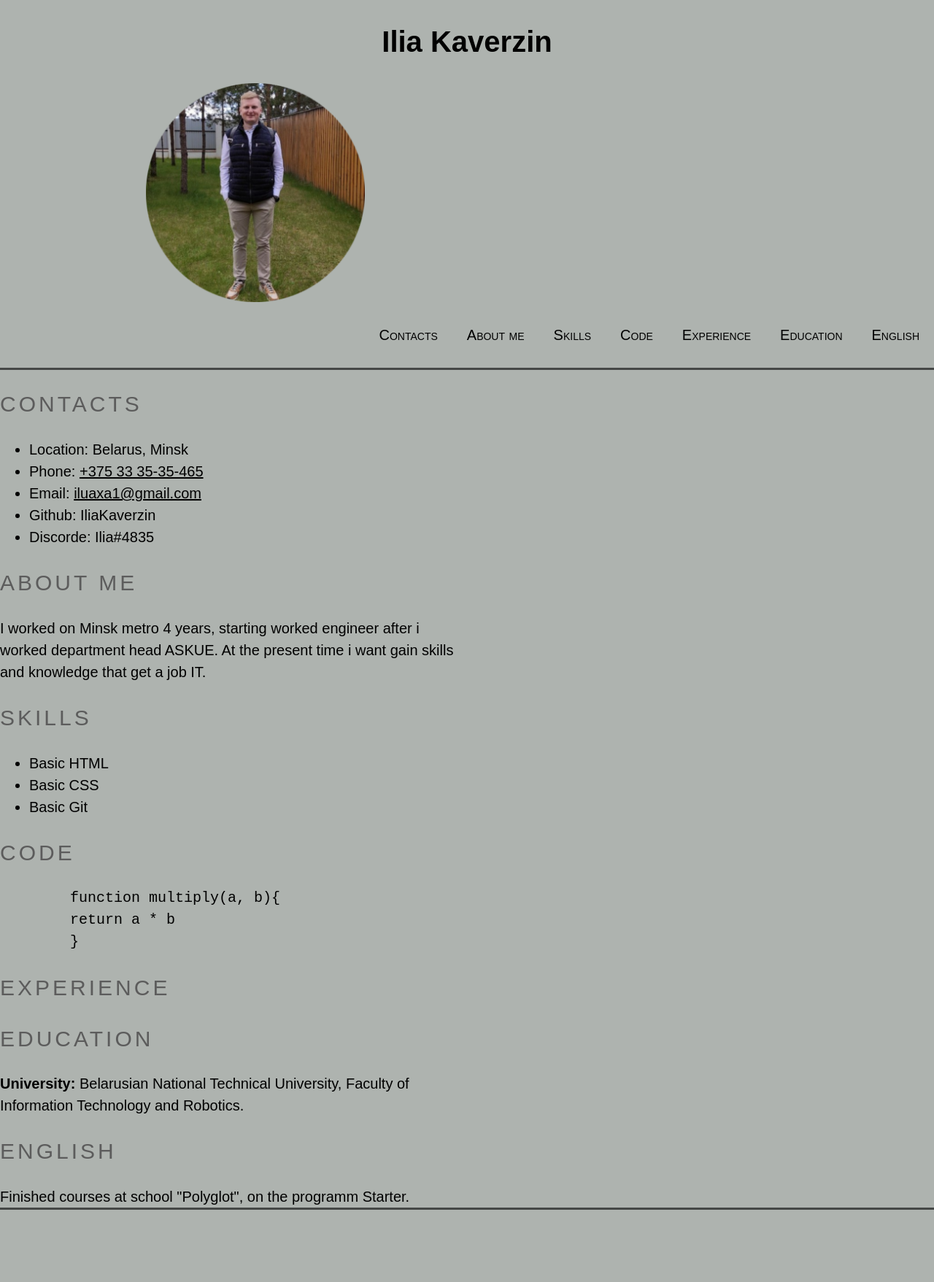
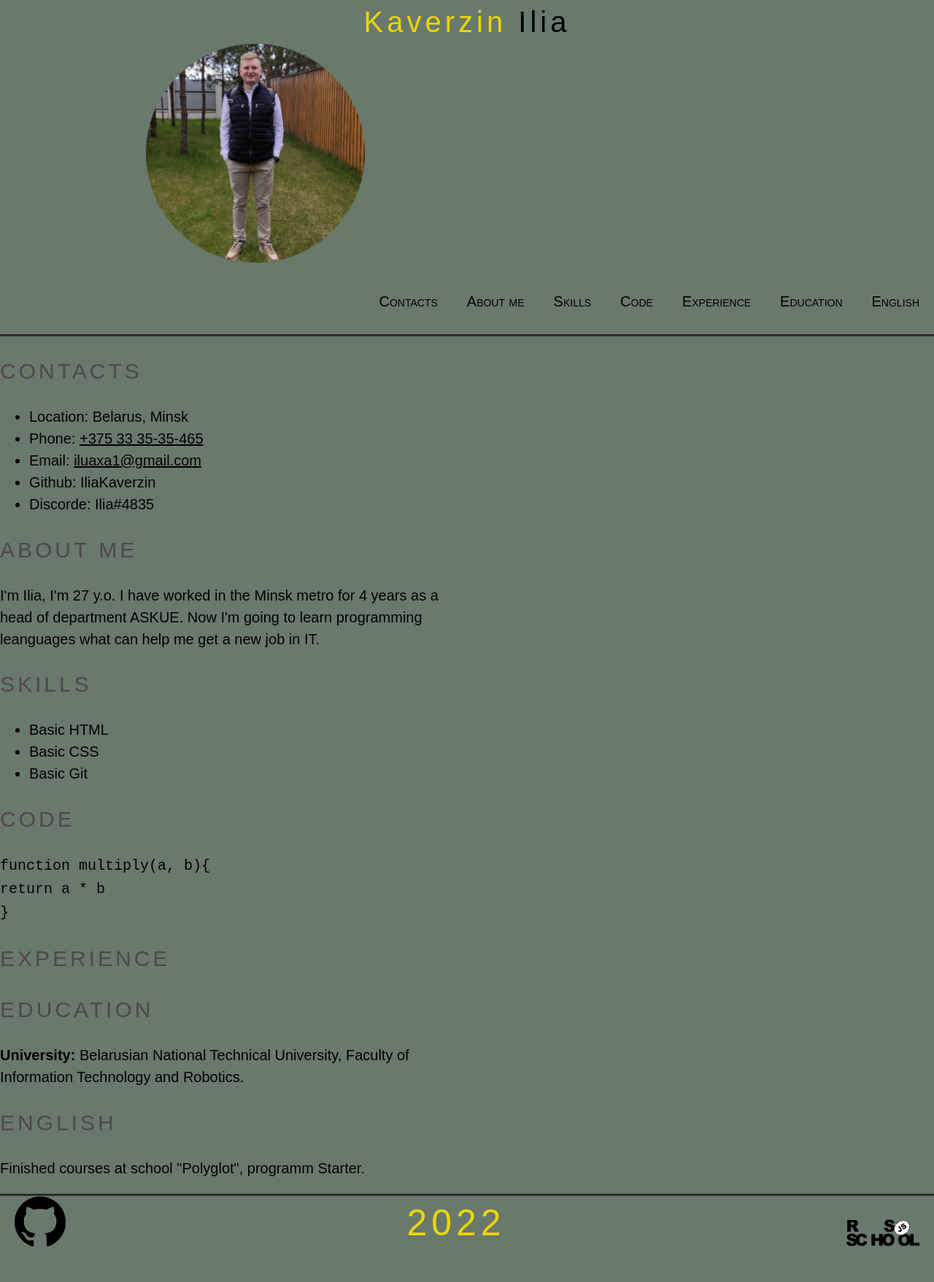
Before and after one commit to IliaKaverzin/rsschool-cv, a plain HTML site: page index.html in a window 1280 px wide. Shown: the whole page at 73% size. Before the commit the page ends 1658 px from the top, so only its background shows below. Drawn offline with Linux system fonts and the light colour scheme.

Commit message:
feat: finish

```diff
--- a/index.html
+++ b/index.html
@@ -9,11 +9,9 @@
     <link rel="icon" href="assets/img/favicon.ico">
 </head>
 <body>
-    <head class="header">
-        <div class="container">
-        </div>
-        <h1 class="title">Ilia Kaverzin</h1>
-        <img class="mainphoto" src="/assets/img/avatar.png" alt="no photo" width="300px" height="300px">
+    <header class="header">
+        <h1 class="title"><span class="kaverzin">Kaverzin</span> Ilia</h1>
+        <img class="mainphoto" src="assets/img/avatar.png" alt="no photo" width="300" height="300">
             <nav class="nav">
                 <ul class="nav-list">
                     <li class="nav-item"><a href="#contacts" class="nav-link">Contacts</a></li>
@@ -25,11 +23,11 @@
                     <li class="nav-item"><a href="#english" class="nav-link">English</a></li>
                 </ul>
             </nav>
-    </head>
+    </header>
     <main class="main">
             <div class="container">
         <section class="section" id="contacts">
-            <h1 class="section-title">Contacts</h1>
+            <h2 class="section-title">Contacts</h2>
             <ul class="contacts">
                 <li class="li-contacts">Location: Belarus, Minsk</li>
                 <li class="li-contacts">Phone: <a href="tel:+375333535465" class="link-contacts">+375 33 35-35-465</a></li>
@@ -40,7 +38,7 @@
         </section>
         <section class="section" id="aboutme">
             <h2 class="section-title">About me</h2>
-            I worked on Minsk metro 4 years, starting worked engineer after i worked department head ASKUE. At the present time i want gain skills and knowledge that get a job IT.
+           <p>I'm Ilia, I'm 27 y.o. I have worked in the Minsk metro for 4 years as a head of department ASKUE. Now I'm going to learn programming leanguages what can help me get a new job in IT.</p>
         </section>
         <section class="section" id="skills">
             <h2 class="section-title">Skills</h2>
@@ -52,10 +50,10 @@
         </section>
         <section class="section" id="code">
             <h2 class="section-title">Code</h2>
-            <code><pre>
-        function multiply(a, b){
-        return a * b
-        }</pre></code>
+            <code>
+        function multiply(a, b){ <br>
+        return a * b <br>
+        }</code>
         </section>
         <section class="section" id="experience">
             <h2 class="section-title">Experience</h2>
@@ -66,14 +64,18 @@
         </section>
         <section class="section" id="english">
             <h2 class="section-title">English</h2>
-            Finished courses at school "Polyglot", on the programm Starter.
+           <p> Finished courses at school "Polyglot", programm Starter.</p>
         </section>
         </div>
     </main>
     <footer class="footer">
-        <div class="container">
-
-        </div>
+            <a class="nav-link" href="https://github.com/IliaKaverzin/rsschool-cv">
+                <img src="assets/img/github.png" alt="no photo" width="70" height="70">
+            </a>
+            <span class="year">2022</span>
+            <a class="nav-link" href="https://rs.school/js/">
+                <img src="assets/img/logo.svg" alt="no logo" width="100" height="100">
+            </a>
     </footer>
 </body>
 </html>
--- a/style.css
+++ b/style.css
@@ -1,6 +1,6 @@
 html {
     scroll-behavior: smooth; /*Плавная прокрутка при переходе на ссылку*/
-    background-color: #aeb3af;
+    background-color: #69796c;
     overflow: auto; /*Добавление горизонтальной полосы прокрутки*/
 }
 @font-face {
@@ -16,9 +16,6 @@ html {
 * {
     box-sizing: border-box;
 }
-.header {
-    border: 1px solid rgb(76, 0, 255);
-    }
    .main {
     border-top: 3px solid rgba(0, 0, 0, 0.6);
     }
@@ -41,8 +38,6 @@ html {
     display: flex;
     justify-content: flex-end;
     align-items: center;
-}
-.nav-list {
     list-style: none; /*Delete marker*/
   }
   .nav-link {
@@ -50,7 +45,7 @@ html {
     line-height: 50px;
     font-size: 20px;
     text-decoration: none;
-    transition: 0.3s;
+    transition: 0.8s;
     }
     .nav-link{
         font-variant: small-caps;
@@ -67,6 +62,11 @@ html {
     }
     .link-contacts{
         color: black;
+    }
+    .link-contacts:hover{
+        color: #af0d0d;
+        text-decoration: blink;
+        transition: 0.8s
     }
 
     .main-container{
@@ -86,7 +86,7 @@ html {
     font-weight: 500;
     text-transform: uppercase;
     letter-spacing: 4px;
-    color: #5c5c5c;
+    color: #4d4a4a;
   }
   body {
       font-family: 'Roboto-Thin', sans-serif;
@@ -95,7 +95,17 @@ html {
     color: #000000;
   }
   .title{
+      margin:0px;
+      background-color: #69796c;
       text-align: center; /*Заголовок по центру*/
+      font-family: 'Roboto-Thin', sans-serif;
+      font-weight: 500;
+      letter-spacing: 5px;
+      position: sticky; /*Липкое позиционирование */
+      top:0px;
+  }
+  .kaverzin{
+color: rgb(236, 213, 0);
   }
   .mainphoto {
       margin-left: 200px; /*Смещеника фото от края*/
@@ -103,3 +113,15 @@ html {
   .footer{
       border-top: 3px solid rgba(0, 0, 0, 0.6);
   }
+  .footer {
+      display: flex;
+      justify-content:space-between;
+      font-size: 30px;
+  }
+  .year{
+      color:rgb(236, 213, 0);
+      font-family: 'Roboto-Thin', sans-serif;
+      font-size: 50px;
+      font-weight: 500;
+      letter-spacing: 6px
+  }
```
Also changed, not shown: assets/img/github.png (added).
